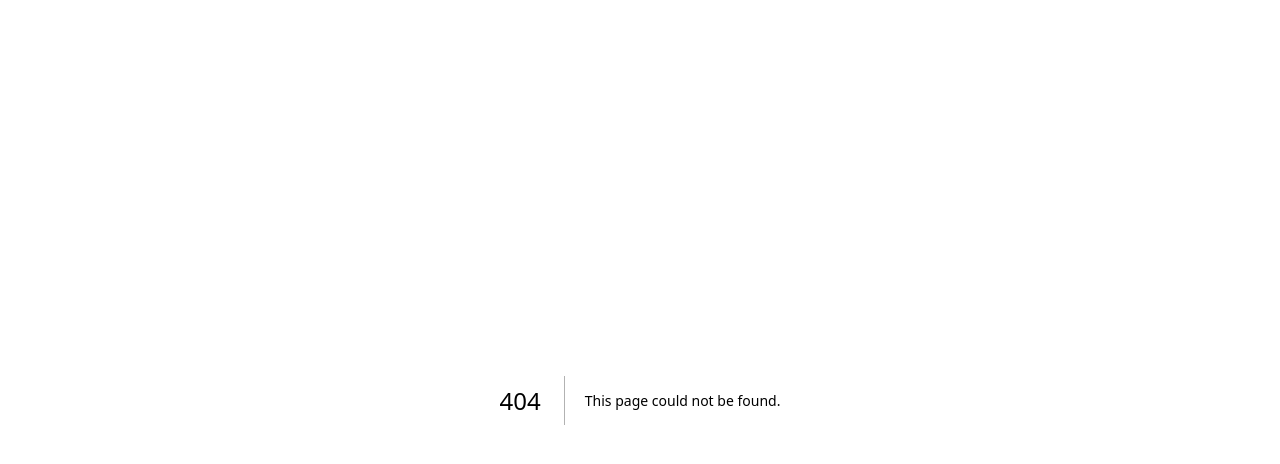
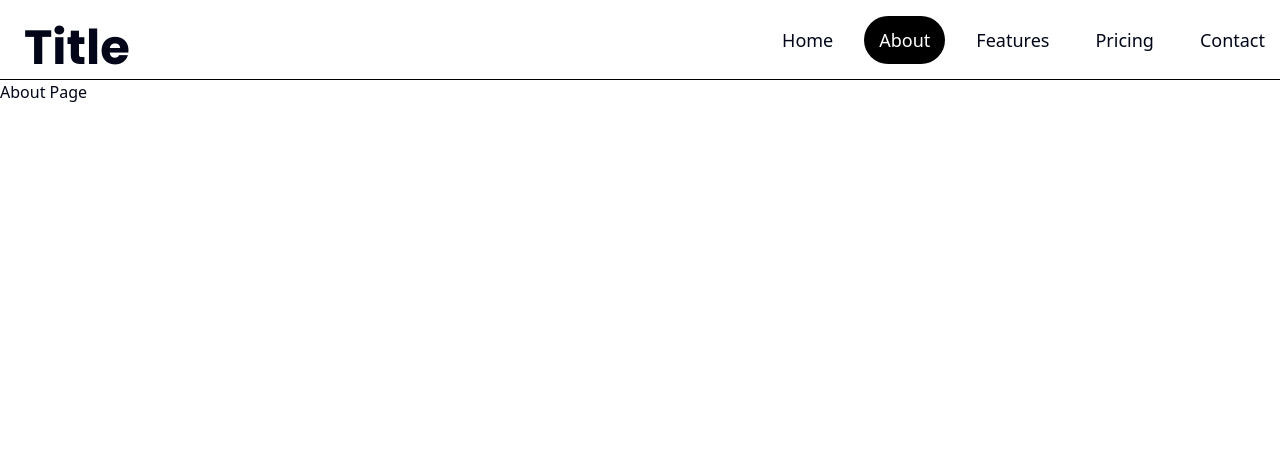
Before and after one commit to Slam210/ecommerce, a Next.js app: page /about in a window 1280 px wide. Before the commit this address had no page. Shown: the top 464 px of the page. Built offline with nearby package versions, Linux system fonts and the light colour scheme.

Commit message:
Initial Navbar construction

```diff
--- /dev/null
+++ b/src/app/(home)/about/page.tsx
@@ -0,0 +1,7 @@
+import React from "react";
+
+const Page = () => {
+  return <div>About Page</div>;
+};
+
+export default Page;
--- /dev/null
+++ b/src/app/(home)/contact/page.tsx
@@ -0,0 +1,7 @@
+import React from "react";
+
+const Page = () => {
+  return <div>Contact Page</div>;
+};
+
+export default Page;
--- /dev/null
+++ b/src/app/(home)/features/page.tsx
@@ -0,0 +1,7 @@
+import React from "react";
+
+const Page = () => {
+  return <div>Features Page</div>;
+};
+
+export default Page;
--- /dev/null
+++ b/src/app/(home)/layout.tsx
@@ -0,0 +1,16 @@
+import React from "react";
+import { Navbar } from "./navbar";
+
+interface Props {
+  children: React.ReactNode;
+}
+const Layout = ({ children }: Props) => {
+  return (
+    <div className="flex flex-col min-h-screen">
+      <Navbar />
+      {children}
+    </div>
+  );
+};
+
+export default Layout;
--- /dev/null
+++ b/src/app/(home)/navbar.tsx
@@ -0,0 +1,68 @@
+"use client";
+
+import React from "react";
+import { Poppins } from "next/font/google";
+import Link from "next/link";
+
+import { cn } from "@/lib/utils";
+import { Button } from "@/components/ui/button";
+import { Navbar } from "./navbar";
+import { usePathname } from "next/navigation";
+
+const poppins = Poppins({
+  subsets: ["latin"],
+  weight: ["700"],
+});
+
+interface NavbarItemProps {
+  href: string;
+  children: React.ReactNode;
+  isActive?: boolean;
+}
+
+const NavbarItem = ({ href, children, isActive }): NavbarItemProps => {
+  return (
+    <Button
+      variant={"outline"}
+      className={cn(
+        "bg-transparent hover:bg-transparent rounded-full hover:border-primary border-transparent px-3.5 text-lg",
+        isActive && "bg-black text-white hover:bg-black hover:text-white"
+      )}
+    >
+      <Link href={href}>{children}</Link>
+    </Button>
+  );
+};
+
+const NavbarItems = [
+  { href: "/", children: "Home" },
+  { href: "/about", children: "About" },
+  { href: "/features", children: "Features" },
+  { href: "/pricing", children: "Pricing" },
+  { href: "/contact", children: "Contact" },
+];
+
+export const Navbar = () => {
+  const pathName = usePathname();
+
+  return (
+    <nav className="h-20 flex border-b justify-between font-medium bg-white">
+      <Link href={"/"} className="p-6 item-center">
+        <span className={cn("text-5xl font-semibold", poppins.className)}>
+          Title
+        </span>
+      </Link>
+      <div className="items-center gap-4 hidden lg:flex">
+        {NavbarItems.map((item) => (
+          <NavbarItem
+            key={item.href}
+            href={item.href}
+            isActive={pathName === item.href}
+          >
+            {item.children}
+          </NavbarItem>
+        ))}
+      </div>
+    </nav>
+  );
+};
--- a/src/app/page.tsx
+++ b/src/app/(home)/page.tsx
@@ -1,3 +1,5 @@
+"use client";
+
 import { Button } from "@/components/ui/button";
 import { Input } from "@/components/ui/input";
 import { Progress } from "@/components/ui/progress";
--- /dev/null
+++ b/src/app/(home)/pricing/page.tsx
@@ -0,0 +1,7 @@
+import React from "react";
+
+const Page = () => {
+  return <div>Pricing Page</div>;
+};
+
+export default Page;
```
